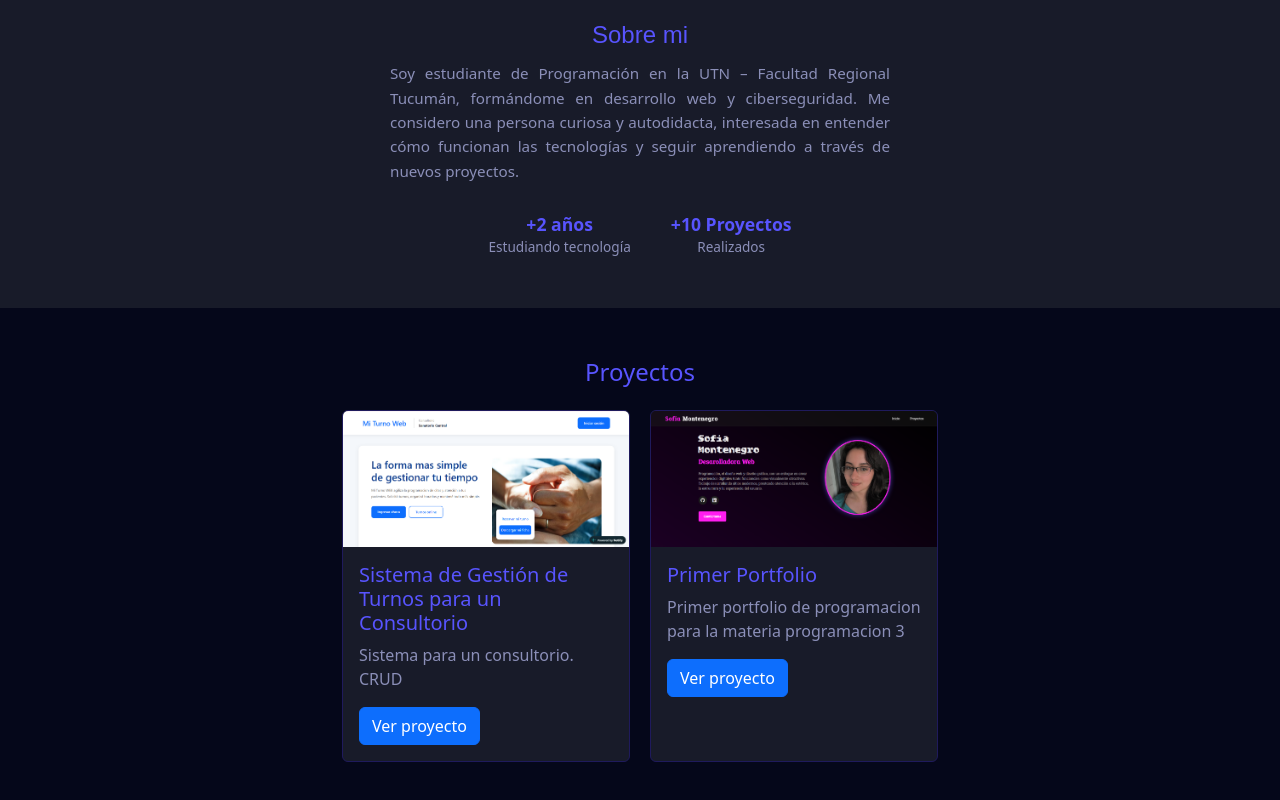
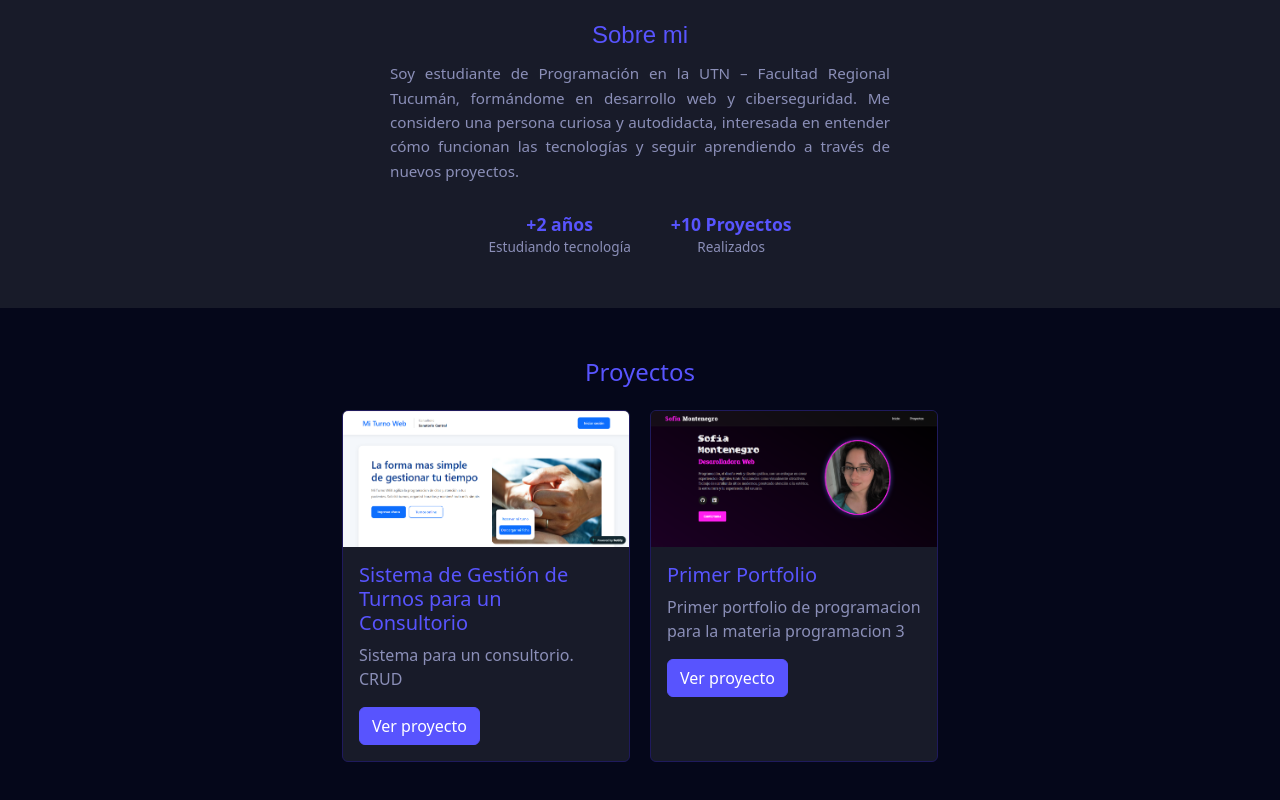
Before and after one commit to Sofmarlu/tp1-portfolio-react-montenegro-sofia, a React (Vite) app in the folder tp1-portfolio/: page / in a window 1280 px wide. Shown: the part 429-1229 px from the top of the page. Built offline with nearby package versions, Linux system fonts and the light colour scheme; a web font is replaced by a local one.

Commit message:
modifique el estilo de las cards

```diff
--- a/tp1-portfolio/src/components/Projects.jsx
+++ b/tp1-portfolio/src/components/Projects.jsx
@@ -32,7 +32,7 @@ function Projects() {
             <Card.Body>
               <Card.Title>{proyecto.titulo}</Card.Title>
               <Card.Text>{proyecto.descripcion}</Card.Text>
-              <Button variant="primary" target="_blank" href={proyecto.link}>
+              <Button  className="projects-btn" target="_blank" href={proyecto.link}>
                 Ver proyecto
               </Button>
             </Card.Body>
--- a/tp1-portfolio/src/css/Projects.css
+++ b/tp1-portfolio/src/css/Projects.css
@@ -33,3 +33,13 @@
 .projects-card.card .card-text {
   color: var(--text-secondary);
 }
+
+.projects-btn.btn-primary {
+  background-color: var(--accent);
+  border-color: var(--accent);
+}
+
+.projects-btn.btn-primary:hover {
+  background-color: var(--accent);
+  opacity: 0.85;
+}
```
